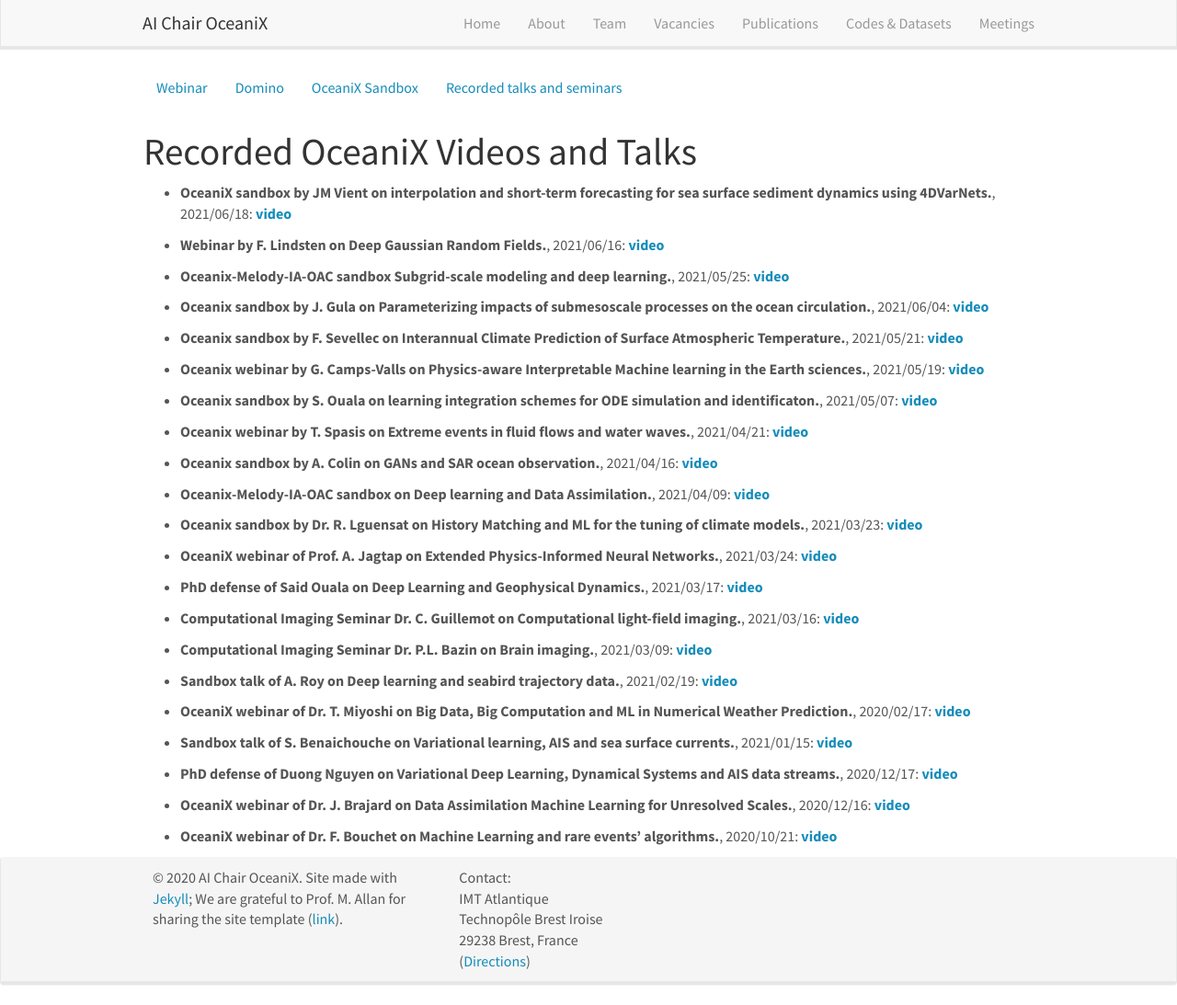
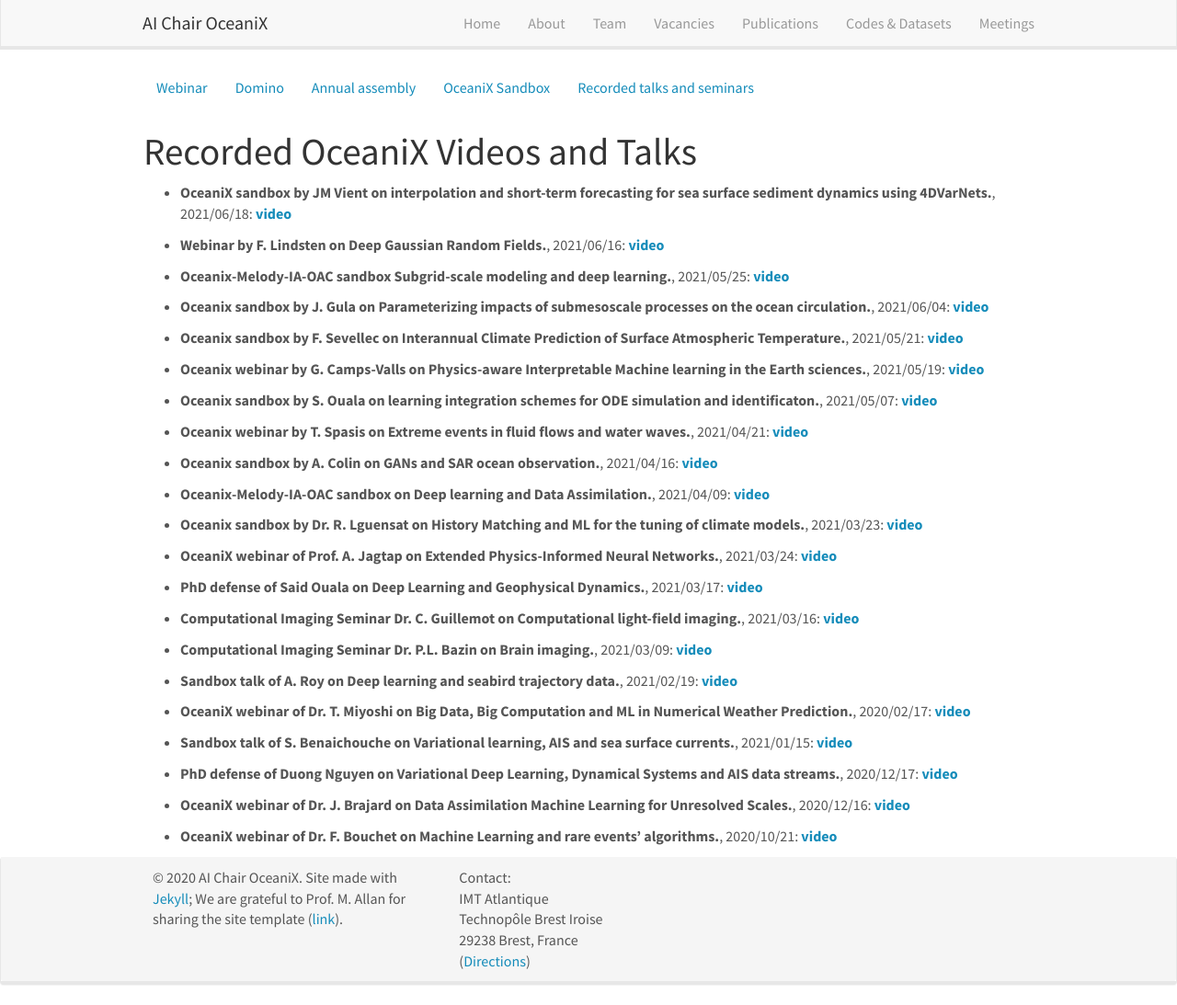
Before and after one commit to CIA-Oceanix/CIA-Oceanix.github.io, a Jekyll site: the page built from _pages/oceanix_video.md, in a window 1280 px wide and 1093 px high. Shown: the whole window at 92% size. Built offline with Jekyll 4.4.1, drawn with Linux system fonts in a browser that asks for light colours; nearby versions of some CDN libraries.

Commit message:
Update header2.html

```diff
--- a/_includes/header2.html
+++ b/_includes/header2.html
@@ -32,6 +32,7 @@
         <ul class="nav navbar-nav navbar-left">
         <li><a  href="{{ site.url }}{{ site.baseurl }}/webinar">Webinar</a></li>
         <li><a  href="{{ site.url }}{{ site.baseurl }}/domino">Domino</a></li>
+	<li><a  href="{{ site.url }}{{ site.baseurl }}/annual_assembly">Annual assembly</a></li>
 	<li><a  href="{{ site.url }}{{ site.baseurl }}/oceanix_sandbox">OceaniX Sandbox</a></li>
 	<li><a  href="{{ site.url }}{{ site.baseurl }}/oceanix_video">Recorded talks and seminars</a></li>
 	</ul>
```
